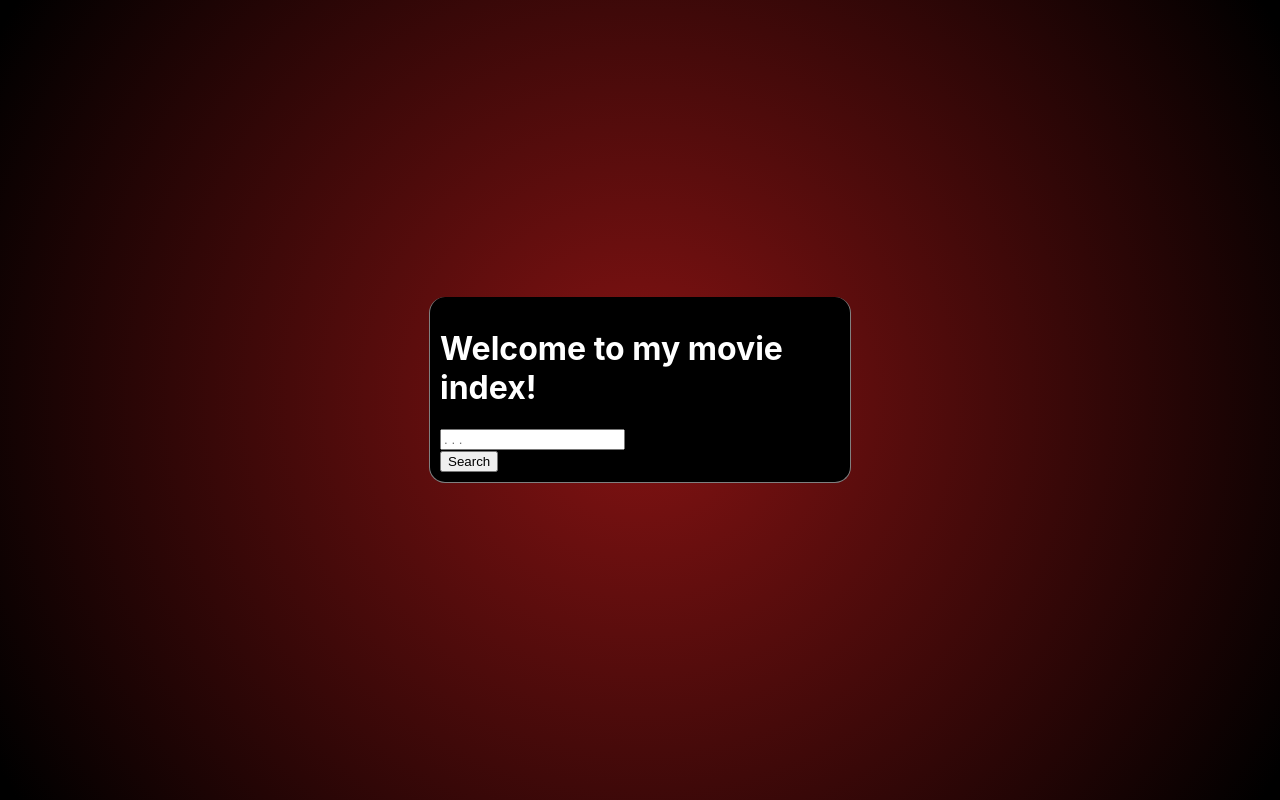
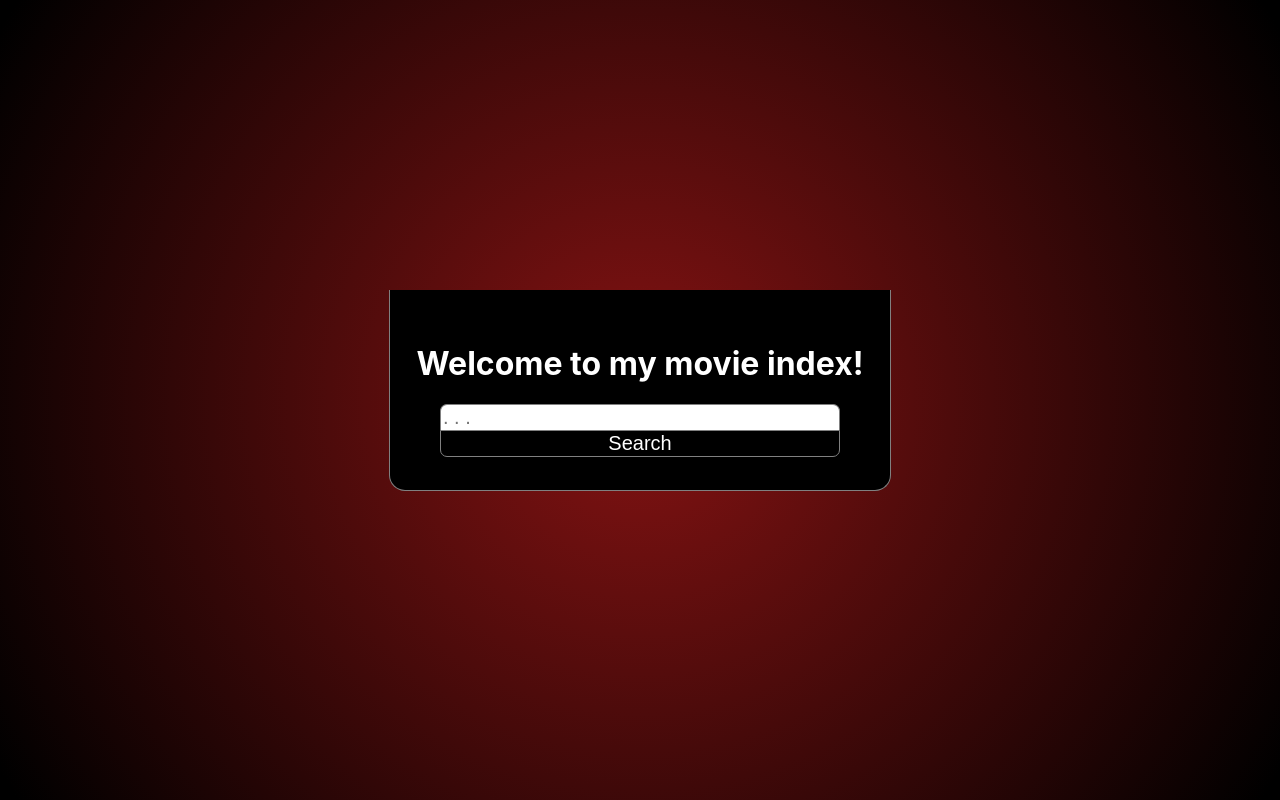
Before and after one commit to maxfer03/movies-app, a React (Create React App) app: page / in a window 1280 px wide. Built offline with nearby package versions, Linux system fonts and the light colour scheme.

Commit message:
added 3d effect base to landing page

```diff
--- a/src/App.js
+++ b/src/App.js
@@ -6,6 +6,7 @@ import Buscador from "./components/Buscador/Buscador";
 import NavBar from "./components/NavBar/NavBar";
 import Movie from "./components/Movie/Movie";
 import { Route } from "react-router-dom";
+import threeDtest from "./components/3dTest/3dtest";
 
 function App() {
   return (
@@ -15,6 +16,7 @@ function App() {
           <Route exact path="/movie" component={Buscador} />
           <Route path="/movie/favs" component={Favorites} />
           <Route path="/movie/ID:id" component={Movie} />
+          <Route path = "/test3d" component = {threeDtest} />
       </React.Fragment>
   );
 }
--- a/src/components/Landing/Landing.css
+++ b/src/components/Landing/Landing.css
@@ -3,36 +3,75 @@
     width: 100%; height: 100%;
     display: flex;
     flex-direction: column;
+    align-items: center;
     justify-content: center;
-    align-items: center;
 
 
 }
 
-.center
-{
+
+
+.landingStructure{
   display: flex;
   flex-direction: column;
   justify-content: center;
   align-items: center;
 
+  height: 200px;
+  width: 500px;
 
-}
-
-.landingStructure{
   background-color: black;
   color: white;
-  width: 400px;
-  padding: 10px;
+
 
   border: 1px solid #808080;
   border-top: none;
   border-radius: 1em;
+  border-top-left-radius: 0%;
+  border-top-right-radius: 0%;
   margin-bottom: 20px;
 }
 
-.landingButton
-{
+.landingForm{
+
+    display: flex;
+    flex-direction: column;
+    width: 400px;
 
 
 }
+
+.landingInput{
+    width: 394px;
+    font-size: 20px;
+    border:1px solid #808080;
+    border-top-left-radius: 7px;
+    border-top-right-radius: 7px;
+    border-bottom: none;
+}
+
+.landingButton{
+    font-size: 20px;
+    color: #ffffff;
+    background-color: rgb(0, 0, 0);
+
+
+    border:1px solid #808080;
+    border-bottom-left-radius: 7px;
+    border-bottom-right-radius: 7px;
+    transition: 0.2s;
+
+}
+
+.landingButton:hover{
+    color: white;
+    background-color: rgb(192, 0, 0);
+
+}
+
+.landingButton:active{
+    transition: none;
+    font-size: 11px;
+    color: white;
+    background-color: red;
+}
--- a/src/components/Landing/Landing.js
+++ b/src/components/Landing/Landing.js
@@ -1,4 +1,4 @@
-import React, {useState } from "react";
+import React, {useEffect, useState } from "react";
 import { connect } from "react-redux";
 import { getMovies, addMovieFavorite} from "../../actions/index.js"
 import "./Landing.css"
@@ -17,12 +17,10 @@ function mapDispatchToProps(dispatch)
 }
 
 export function Landing (props){
+  const getMovies = props.getMovies
+  const [input, setInput] = useState("")
 
 
-    const getMovies = props.getMovies
-
-
-    const [input, setInput] = useState("")
   function handleChange(e) {
     setInput(e.target.value);
   }
@@ -32,16 +30,28 @@ export function Landing (props){
     props.history.push("/movie")
 
   }
+  useEffect(() => {
+    const card = document.querySelector(".landingStructure")
+    const container = document.querySelector(".landingContainer")
+
+    container.addEventListener("mousemove", (e) =>
+    {
+      let xAxis = (window.innerWidth / 2 - e.pageX) / 10;
+      let yAxis = (window.innerHeight / 2 - e.pageY) / 10;
+      card.style.transform = `rotateY(${xAxis}deg) rotateX(${yAxis}deg)`;
+    })
+  })
 
   return (
         <div className = "landingPage">
+            <div className = "landingContainer">
               <div className = "landingStructure">
               <h1>Welcome to my movie index!</h1>
 
-                <form onSubmit={(e) => handleSubmit(e)}>
+                  <form className = "landingForm"onSubmit={(e) => handleSubmit(e)}>
                       <div>
                           <input
-
+                              className= "landingInput"
                               type="text"
                               id="title"
                               autoComplete="off"
@@ -50,9 +60,10 @@ export function Landing (props){
                               onChange={(e) => handleChange(e)}
                           />
                       </div>
-                    <button type="submit">Search</button>
+                      <button className = "landingButton" type="submit">Search</button>
                   </form>
 
+              </div>
             </div>
         </div>
 
```
Lines whose indentation alone changed are shown as unchanged.
